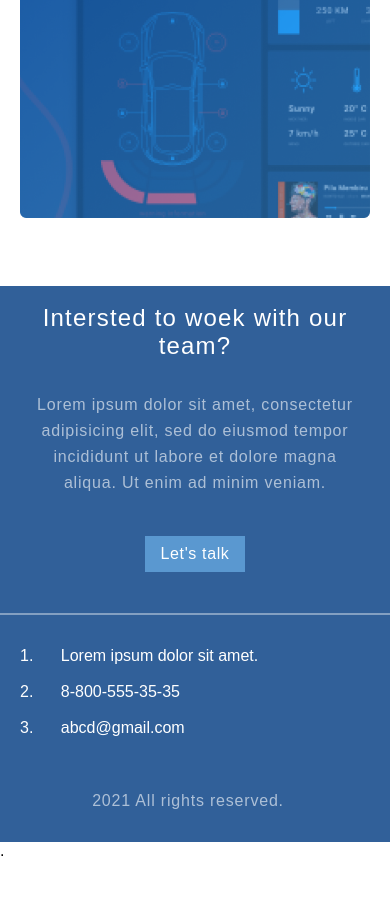
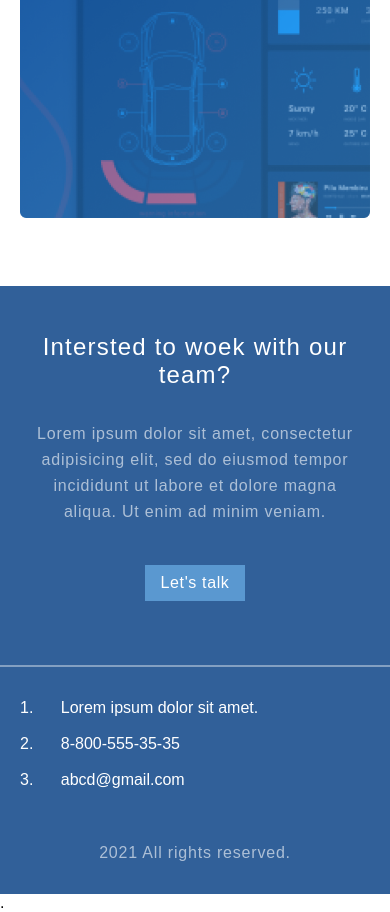
Before and after one commit to Vozis/HTML_CSS, a plain HTML site: page index.html in a window 390 px wide. Shown: the part 3163-4075 px from the top of the page. Before the commit the page ends 4023 px from the top, so only its background shows below. Drawn offline with Linux system fonts and the light colour scheme.

Commit message:
changed style.css

```diff
--- a/style.css
+++ b/style.css
@@ -312,8 +312,11 @@ hr {
 	margin-bottom: 96px;
 }
 
+.footer__text {
+	width: 495px;
+}
+
 .heading3_footer {
-	width: 340px;
 	display: block;
 	text-align: left;
 	margin-bottom: 32px;
@@ -323,7 +326,6 @@ hr {
 	letter-spacing: 0.05em;
 	color: #ffffff;
 	opacity: 0.6;
-	width: 495px;
 }
 
 .button_footer {
@@ -433,11 +435,7 @@ textarea[placeholder] {
 		padding-right: 92px;
 	}
 
-	.heading3_footer {
-		width: 336px;
-	}
-
-	.text_footer {
+	.footer__text {
 		width: 336px;
 	}
 
@@ -663,4 +661,15 @@ textarea[placeholder] {
 		font-size: 14px;
 		line-height: 30px;
 	}
+
+	.footer__top {
+		padding-top: 47px;
+		margin-bottom: 64px;
+		padding-left: 16px;
+		padding-right: 16px;
+	}
+
+	.footer__text {
+		width: 100%;
+	}
 }
```
Also changed, not shown: 1 other file.
